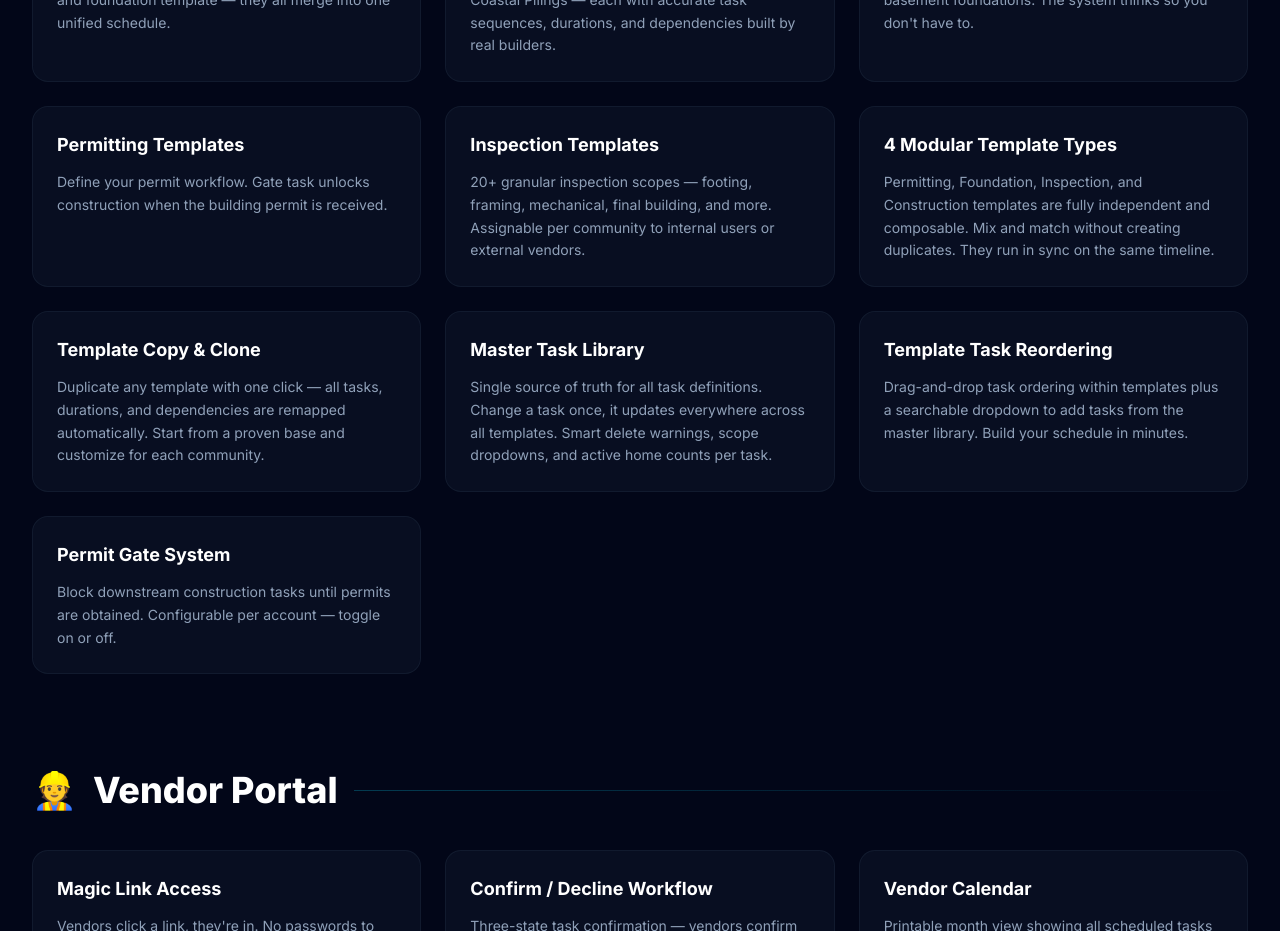
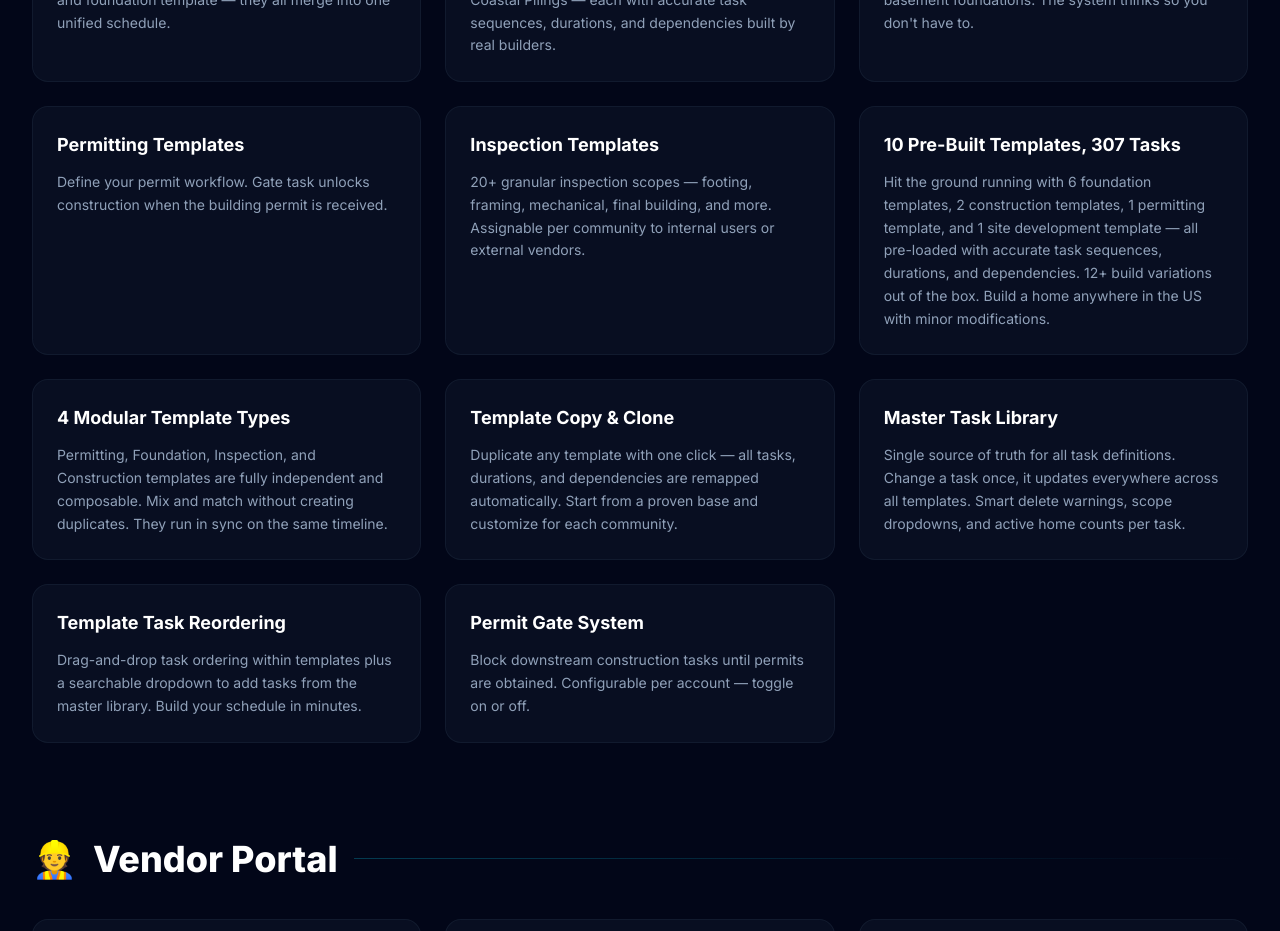
Before and after one commit to Scootermcgavin121/cornerstone-marketing, a Next.js app: page /features in a window 1280 px wide. Shown: the part 1180-2111 px from the top of the page. Built offline with nearby package versions, Linux system fonts and the light colour scheme.

Commit message:
feat: highlight 10 pre-built templates with 307 tasks — build anywhere in the US

```diff
--- a/app/components/FeaturesDetail.tsx
+++ b/app/components/FeaturesDetail.tsx
@@ -56,6 +56,10 @@ const sections = [
       {
         name: "Inspection Templates",
         desc: "20+ granular inspection scopes — footing, framing, mechanical, final building, and more. Assignable per community to internal users or external vendors.",
+      },
+      {
+        name: "10 Pre-Built Templates, 307 Tasks",
+        desc: "Hit the ground running with 6 foundation templates, 2 construction templates, 1 permitting template, and 1 site development template — all pre-loaded with accurate task sequences, durations, and dependencies. 12+ build variations out of the box. Build a home anywhere in the US with minor modifications.",
       },
       {
         name: "4 Modular Template Types",
```
